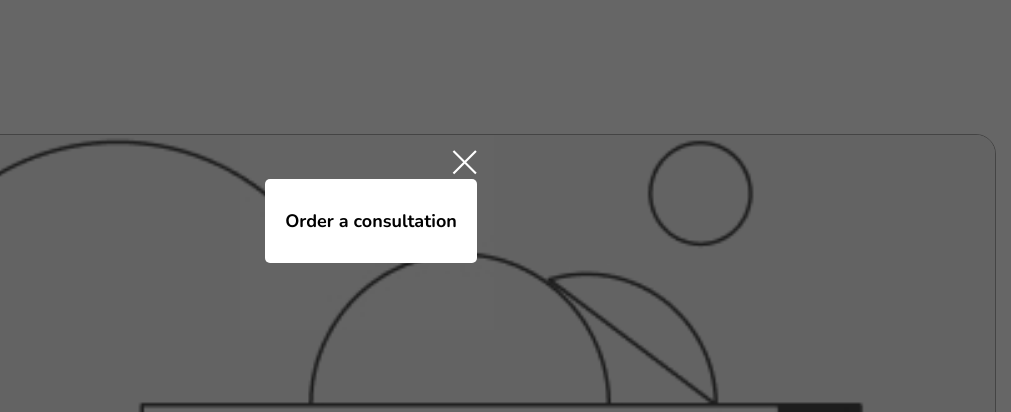
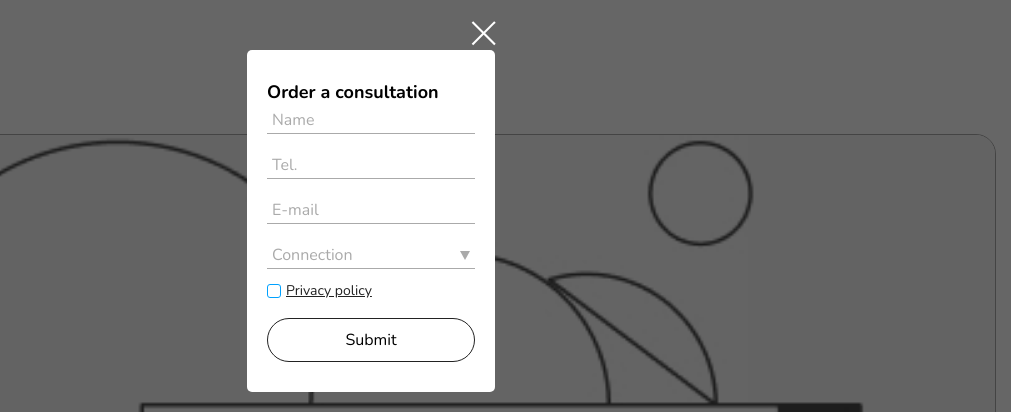
Before and after one commit to konopleva-nina/NG_zen, a plain HTML site: page index.html in a window 1280 px wide. Shown: the part 179-591 px from the top of the page, 269-1280 px from the left. Drawn offline with Linux system fonts and the light colour scheme; a script that the page names is missing; files whose address does not match are found by name.

Commit message:
Refactored form css

```diff
--- a/css/form.css
+++ b/css/form.css
@@ -1,9 +1,84 @@
 .form {
-  display: none;
+  display: grid;
+  gap: 15px;
 }
-.form__input {
+.form__field {
+  height: 30px;
+  position: relative;
+  display: block;
+  border-bottom: 1px solid #aaa;
 }
-.form__select {
+
+.form__field input {
+  display: block;
+  width: 100%;
+  padding: 5px;
 }
+
+.form__field input::placeholder {
+  font-size: 16px;
+  color: #aaa;
+}
+
+.form__field span {
+  font-size: 16px;
+  position: absolute;
+  left: 5px;
+  bottom: 2px;
+  color: #aaa;
+  z-index: 0;
+}
+
+.form__field select {
+  position: relative;
+  display: block;
+  width: 100%;
+  height: 100%;
+  padding: 5px;
+  z-index: 1;
+}
+
+.form__field img {
+  width: 10px;
+  height: 9px;
+  position: absolute;
+  right: 5px;
+  bottom: 8px;
+}
+
 .form__checkbox {
+  display: flex;
+  gap: 5px;
 }
+
+.form__checkbox input::before {
+  content: '';
+  display: block;
+  width: 12px;
+  height: 12px;
+  border: 1px solid #00a1ff;
+  border-radius: 3px;
+}
+
+.form__checkbox input:checked::before {
+  background-image: url(../assets/icons/check.svg);
+  background-position: center;
+  background-size: 100%;
+}
+
+.form__checkbox a {
+  display: flex;
+  align-items: center;
+  font-size: 14px;
+  line-height: 0;
+  color: #222;
+  text-decoration: underline;
+}
+
+.form__submit {
+  font-size: 16px;
+  margin-top: 5px;
+  border: 1px solid #222;
+  border-radius: 30px;
+  padding: 10px;
+}
```
